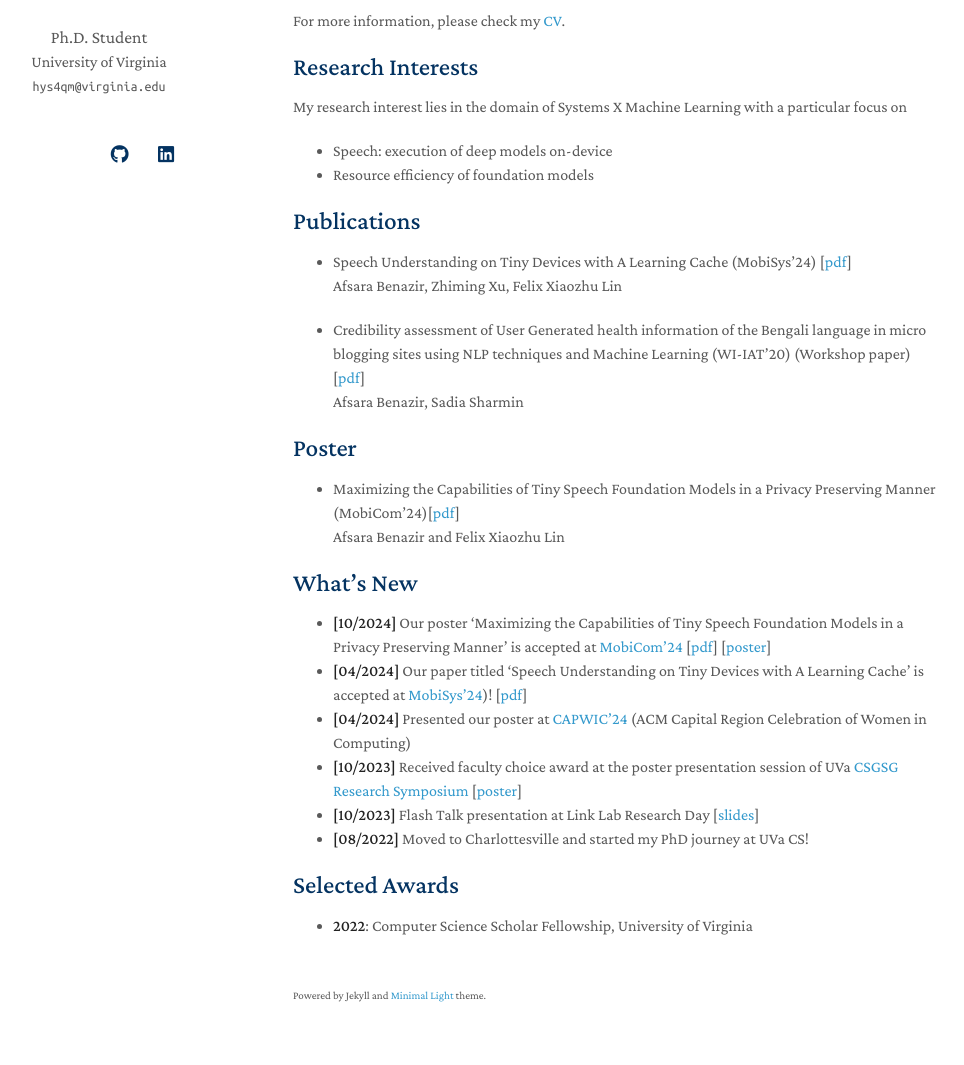
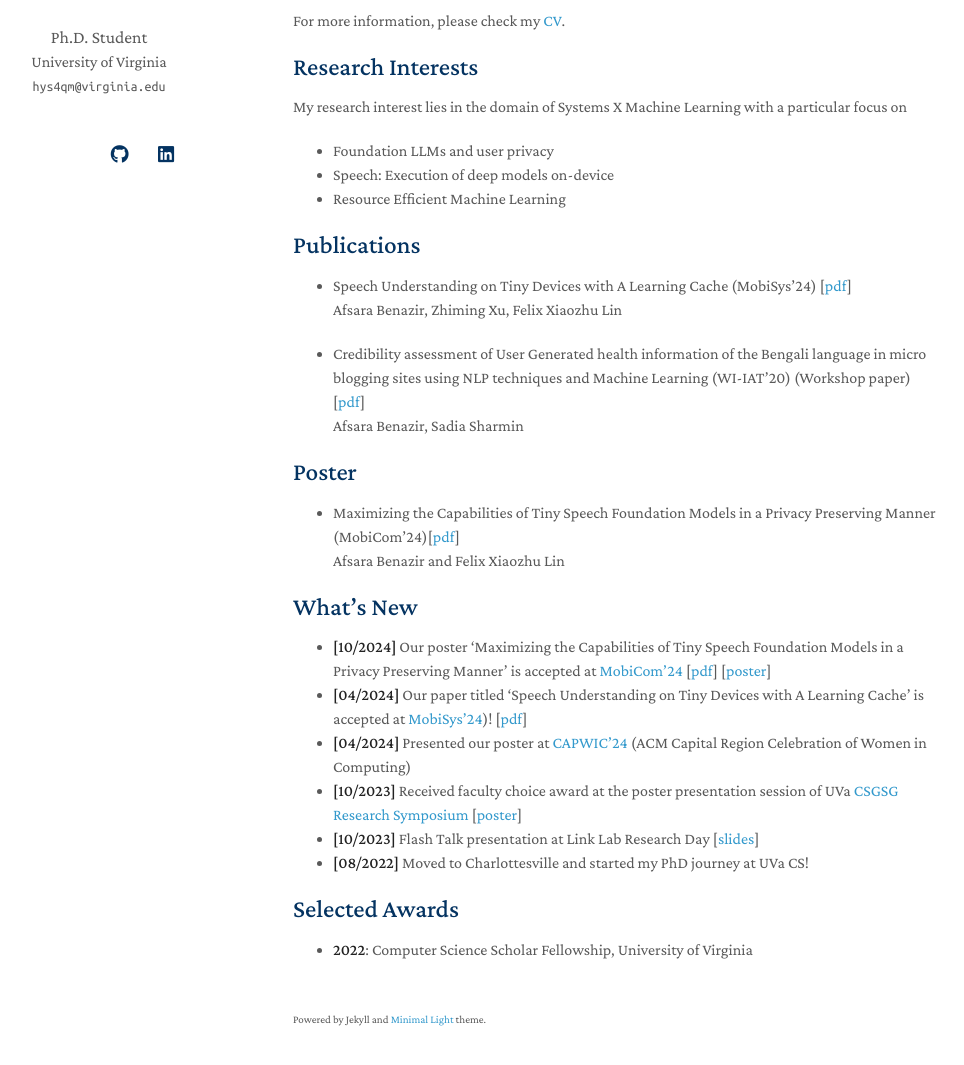
Before and after one commit to afsara-ben/aben.github.io, a Jekyll site: the page built from index.md, in a window 1280 px wide and 1316 px high. Shown: the part 216-1281 px from the top of the window, without its empty margins (177-1141 px from the left). Built offline with Jekyll 4.4.1, drawn with Linux system fonts in a browser that asks for light colours; nearby versions of some CDN libraries; a style sheet for code colours, icons or effects is not loaded; our own code applies the rules of GitHub Pages for plain Markdown files.

Commit message:
Update index.md

```diff
--- a/index.md
+++ b/index.md
@@ -12,8 +12,9 @@ For more information, please check my [CV](https://drive.google.com/file/d/1mdnd
 
 My research interest lies in the domain of Systems X Machine Learning with a particular focus on
 
-* Speech: execution of deep models on-device
-* Resource efficiency of foundation models
+* Foundation LLMs and user privacy
+* Speech: Execution of deep models on-device
+* Resource Efficient Machine Learning
 
 ## Publications
 - Speech Understanding on Tiny Devices with A Learning Cache (MobiSys'24) [[pdf](https://arxiv.org/pdf/2311.18188.pdf)] \
```
